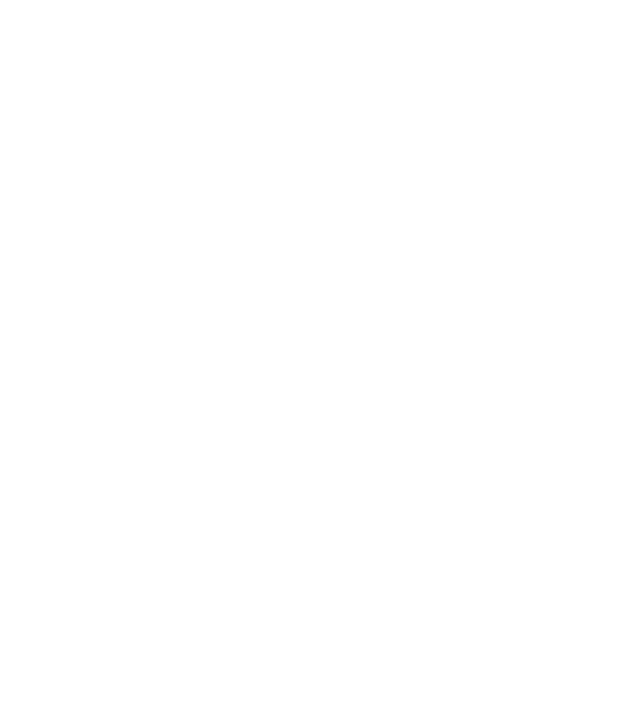
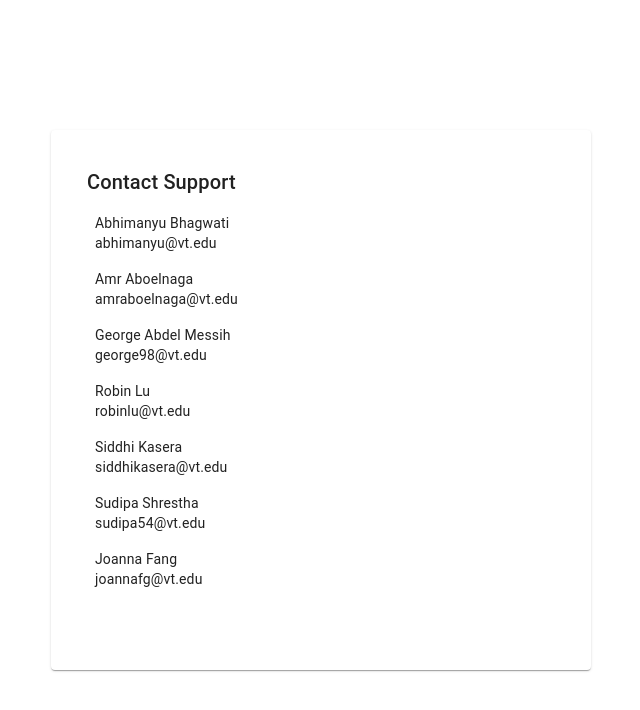
Before and after one commit to siddhkasera/InfinityTravel, a React (Create React App) app in the folder infinity-travel/: page /support in a window 1280 px wide. Before the commit this address had no page. Shown: the top 710 px of the page, without its empty margins (319-959 px from the left). Built offline with nearby package versions, Linux system fonts and the light colour scheme.

Commit message:
Added Support Page

```diff
--- a/infinity-travel/src/App.js
+++ b/infinity-travel/src/App.js
@@ -4,6 +4,7 @@
 import LoginForm from './components/LoginForm';
 import RegistrationForm from './components/RegistrationForm';
 import AccountDetail from './components/AccountDetail'
+import Support from './components/SupportDetail';
 import {
   BrowserRouter as Router,
   Routes,
@@ -15,12 +16,13 @@
     <Router>
       {/* <NavBar1/> */}
       <Routes>Home
-       <Route path="/signin"  element = {<LoginForm/>}> </Route>
-      <Route path ="/registration" element ={<RegistrationForm/>}></Route>
-      <Route path ="/account" element ={<AccountDetail/>}></Route>
-    </Routes>
+        <Route path="/signin" element={<LoginForm />}> </Route>
+        <Route path="/registration" element={<RegistrationForm />}></Route>
+        <Route path="/account" element={<AccountDetail />}></Route>
+        <Route path="/support" element={<Support />}></Route>
+      </Routes>
       {/* <Footer1/> */}
-      </Router>
+    </Router>
 
 
   );
--- /dev/null
+++ b/infinity-travel/src/components/SupportDetail.js
@@ -0,0 +1,36 @@
+import * as React from "react";
+import Box from "@mui/material/Box";
+import Card from "@mui/material/Card";
+import CardContent from "@mui/material/CardContent";
+import Typography from "@mui/material/Typography";
+import { styled } from "@mui/material/styles";
+import '../cssfiles/Support.css';
+
+const Item = styled(Box)(({ theme }) => ({
+  ...theme.typography.body2,
+  padding: theme.spacing(1),
+  textAlign: 'left'
+}));
+
+export default class Support extends React.Component {
+  render() {
+    return (
+      <Box className="center-container">
+        <Card className="card-style">
+          <CardContent>
+            <Typography variant="h6" gutterBottom component="div">
+              Contact Support
+            </Typography>
+            <Item>Abhimanyu Bhagwati<br />abhimanyu@vt.edu</Item>
+            <Item>Amr Aboelnaga<br />amraboelnaga@vt.edu</Item>
+            <Item>George Abdel Messih<br />george98@vt.edu</Item>
+            <Item>Robin Lu<br />robinlu@vt.edu</Item>
+            <Item>Siddhi Kasera<br />siddhikasera@vt.edu</Item>
+            <Item>Sudipa Shrestha<br />sudipa54@vt.edu</Item>
+            <Item>Joanna Fang<br />joannafg@vt.edu</Item>
+          </CardContent>
+        </Card>
+      </Box>
+    );
+  }
+}
--- /dev/null
+++ b/infinity-travel/src/cssfiles/Support.css
@@ -0,0 +1,16 @@
+.center-container {
+    position: absolute;
+    left: 50%;
+    top: 50%;
+    transform: translate(-50%, -50%);
+}
+
+.card-style {
+    min-width: 500px;
+    min-height: 500px;
+    border-radius: 8px;
+    box-shadow: 0 2px 8px rgba(0, 0, 0, 0.1);
+    padding: 20px;
+}
+
+/* You can add more styling here as needed */
```
Also changed, not shown: 1 other file (tests, documents, lock files or other folders).
